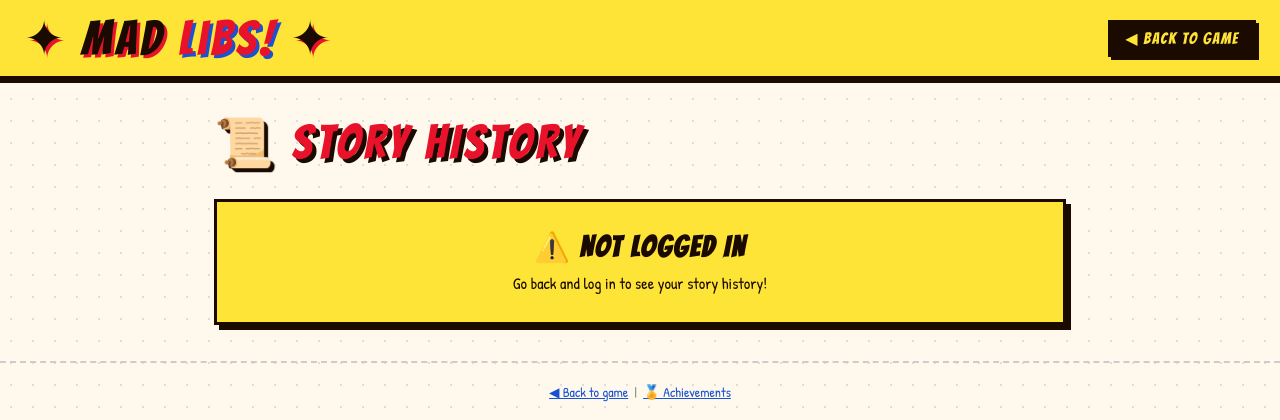
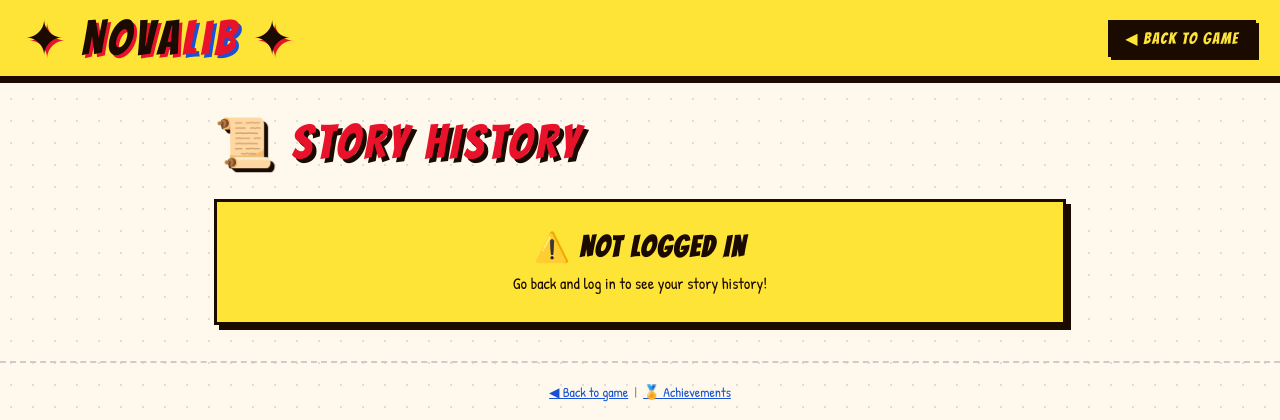
Before and after one commit to niceNiceiain2/madlibs, a Flask app: page /history in a window 1280 px wide. Shown: the top 420 px of the page. Run offline with Flask 3, Linux system fonts and the light colour scheme.

Commit message:
Rebranded to NovaLib

```diff
--- a/templates/achievements.html
+++ b/templates/achievements.html
@@ -3,7 +3,7 @@
 <head>
   <meta charset="UTF-8" />
   <meta name="viewport" content="width=device-width, initial-scale=1.0" />
-  <title>Achievements — Mad Libs!</title>
+  <title>Achievements — NovaLib</title>
   <link href="https://fonts.googleapis.com/css2?family=Bangers&family=Patrick+Hand&family=Permanent+Marker&display=swap" rel="stylesheet" />
   <style>
     *, *::before, *::after { box-sizing: border-box; margin: 0; padding: 0; }
@@ -72,7 +72,7 @@
 <body>
 
 <header>
-  <div class="logo">✦ Mad <span>Libs!</span> ✦</div>
+  <div class="logo">✦ Nova<span>Lib</span> ✦</div>
   <a href="/" class="btn-sm">◀ BACK TO GAME</a>
 </header>
 
--- a/templates/history.html
+++ b/templates/history.html
@@ -3,7 +3,7 @@
 <head>
   <meta charset="UTF-8" />
   <meta name="viewport" content="width=device-width, initial-scale=1.0" />
-  <title>Story History — Mad Libs!</title>
+  <title>Story History — NovaLib</title>
   <link href="https://fonts.googleapis.com/css2?family=Bangers&family=Patrick+Hand&family=Permanent+Marker&display=swap" rel="stylesheet" />
   <style>
     *, *::before, *::after { box-sizing: border-box; margin: 0; padding: 0; }
@@ -65,7 +65,7 @@
 <body>
 
 <header>
-  <div class="logo">✦ Mad <span>Libs!</span> ✦</div>
+  <div class="logo">✦ Nova<span>Lib</span> ✦</div>
   <a href="/" class="btn-sm">◀ BACK TO GAME</a>
 </header>
 
@@ -105,7 +105,7 @@
         <div class="empty-state">
           <div class="big-emoji">📭</div>
           <h3>NO STORIES YET!</h3>
-          <p>Go generate some Mad Libs and they'll show up here.</p>
+          <p>Go generate some NovaLibs and they'll show up here.</p>
         </div>`;
       return;
     }
--- a/templates/index.html
+++ b/templates/index.html
@@ -3,7 +3,7 @@
 <head>
   <meta charset="UTF-8" />
   <meta name="viewport" content="width=device-width, initial-scale=1.0" />
-  <title>Mad Libs!</title>
+  <title>NovaLib</title>
   <link href="https://fonts.googleapis.com/css2?family=Bangers&family=Patrick+Hand&family=Permanent+Marker&display=swap" rel="stylesheet" />
   <style>
     *, *::before, *::after { box-sizing: border-box; margin: 0; padding: 0; }
@@ -113,7 +113,7 @@
 <body>
 
 <header>
-  <div class="logo">✦ Mad <span>Libs!</span> ✦</div>
+  <div class="logo">✦ Nova<span>Lib</span> ✦</div>
   <div class="header-right" id="headerRight">
     <button class="btn-sm" onclick="showLoginModal()">👤 LOGIN</button>
   </div>
```
Also changed, not shown: madlibs.db, 1 other file.
